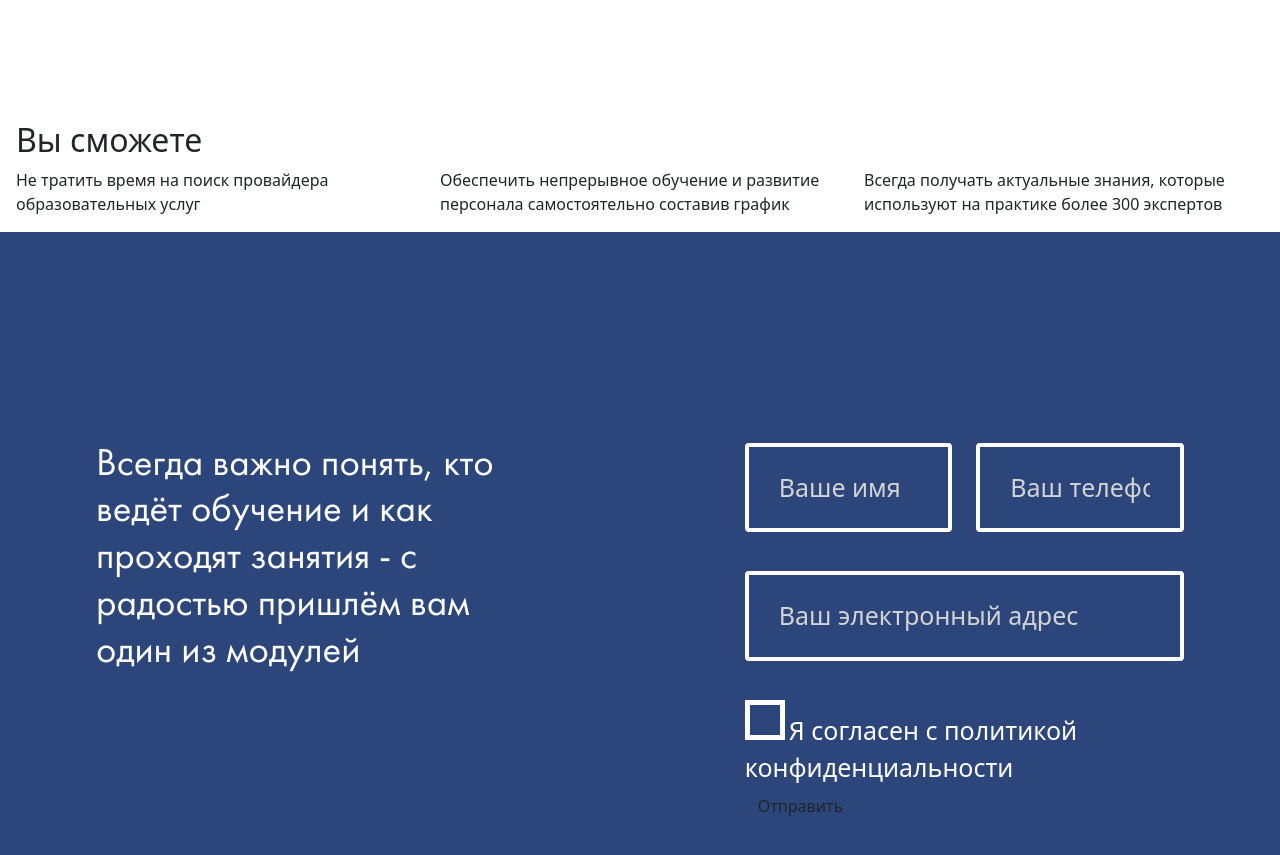
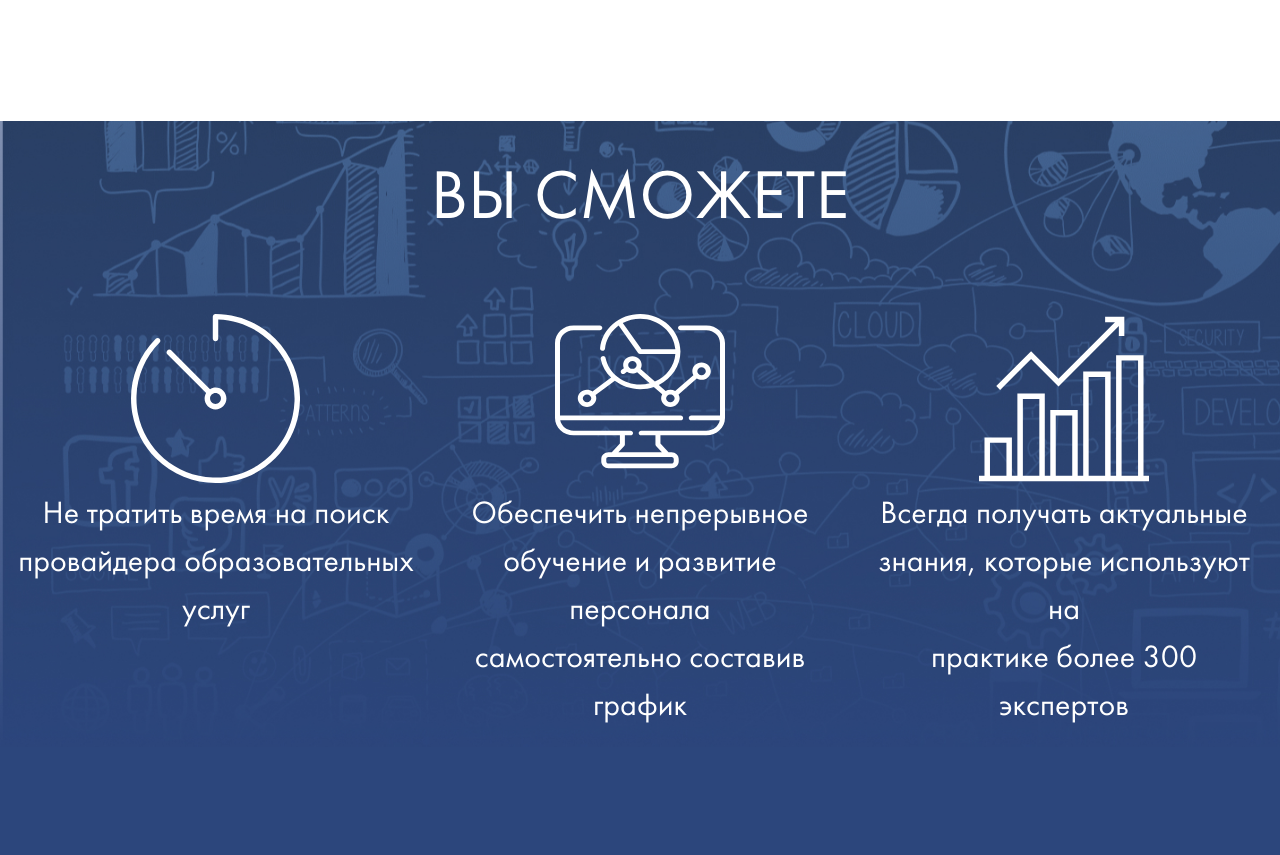
Before and after one commit to PistrunXvX/MBA-sites, a Svelte app: page / in a window 1280 px wide. Shown: the part 2380-3235 px from the top of the page. Built offline with nearby package versions, Linux system fonts and the light colour scheme; grey boxes are pictures that could not be loaded.

Commit message:
Add block youCan

```diff
--- a/src/YouCan.svelte
+++ b/src/YouCan.svelte
@@ -1,20 +1,20 @@
-<div class="container-fluid">
+<div class="container-fluid youCan__main">
     <h2>Вы сможете</h2>
     <div class="row">
-        <div class="col-lg-4 col-md-4 col-sm-12">
+        <div class="col-lg-4 col-md-12 col-sm-12 first__block youCan__block">
             <p>
-                Не тратить время на поиск провайдера образовательных услуг
+                Не тратить время на поиск <br> провайдера образовательных <br> услуг
             </p>
         </div>
-        <div class="col-lg-4 col-md-4 col-sm-12">
+        <div class="col-lg-4 col-md-12 col-sm-12 second__block youCan__block">
             <p>
                 Обеспечить непрерывное обучение
-                и развитие персонала самостоятельно составив график
+                и развитие персонала <br> самостоятельно составив график
             </p>
         </div>
-        <div class="col-lg-4 col-md-4 col-sm-12">
+        <div class="col-lg-4 col-md-12 col-sm-12 thirty__block youCan__block">
             <p>
-                Всегда получать актуальные знания, которые используют на практике более 300 экспертов
+                Всегда получать актуальные <br> знания, которые используют на <br> практике более 300 экспертов
             </p>
         </div>
     </div>
@@ -23,4 +23,57 @@
 <style lang="scss" >
     @import 'style/theme.scss';
 
+    .youCan__main{
+
+        background-image: url(/img/linear_img_youCan.jpg);
+        background-size: cover;
+        background-repeat: no-repeat;
+
+        h2{
+            font-size:$blockTitleSize;
+            font-family: $fbck;
+            color: $colorWhite;
+
+            text-align: center;
+            text-transform: uppercase;
+            padding-top: 3%;
+        }
+
+        .youCan__block{
+            font-size: $description;
+            font-family: $fbck;
+            color: $colorWhite;
+
+            text-align: center;
+
+            padding-top: 10%;
+            margin-top: 5%;
+
+            background-repeat: no-repeat;
+            background-size: 170px;
+            background-position: top center;
+
+            p{
+                padding-top: 50px;
+            }
+        }
+
+        .youCan__block:last-child{
+            margin-right: 0;
+        }
+
+        .first__block{
+            background-image: url(/img/clock_icon_youCan.svg);
+        }
+
+        .second__block{
+            background-image: url(/img/dekstop_icon_youCan.svg);
+        }
+
+        .thirty__block{
+            background-image: url(/img/stonck_icon_youGet.svg);
+        }
+
+    }
+
 </style>
```
